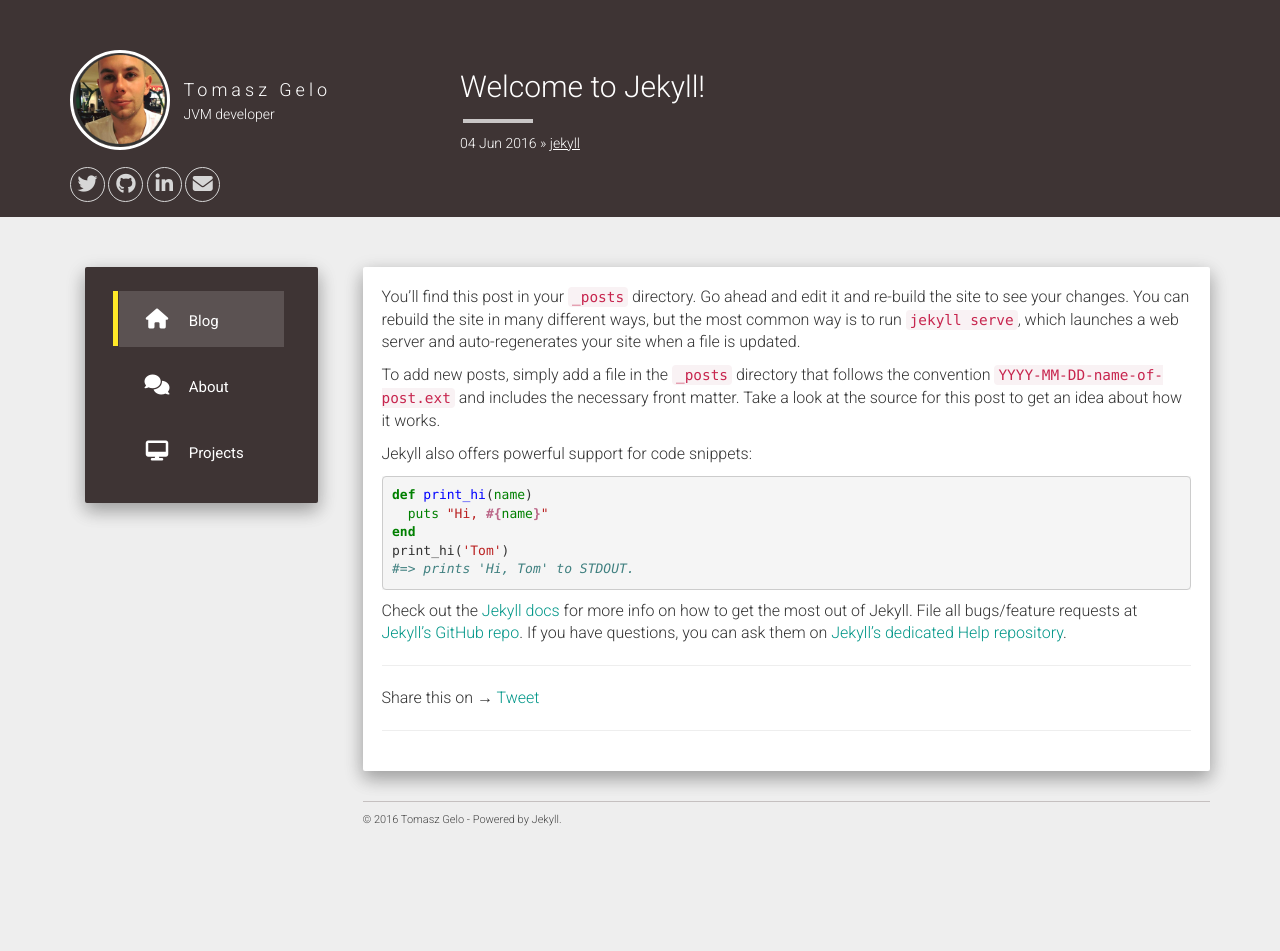
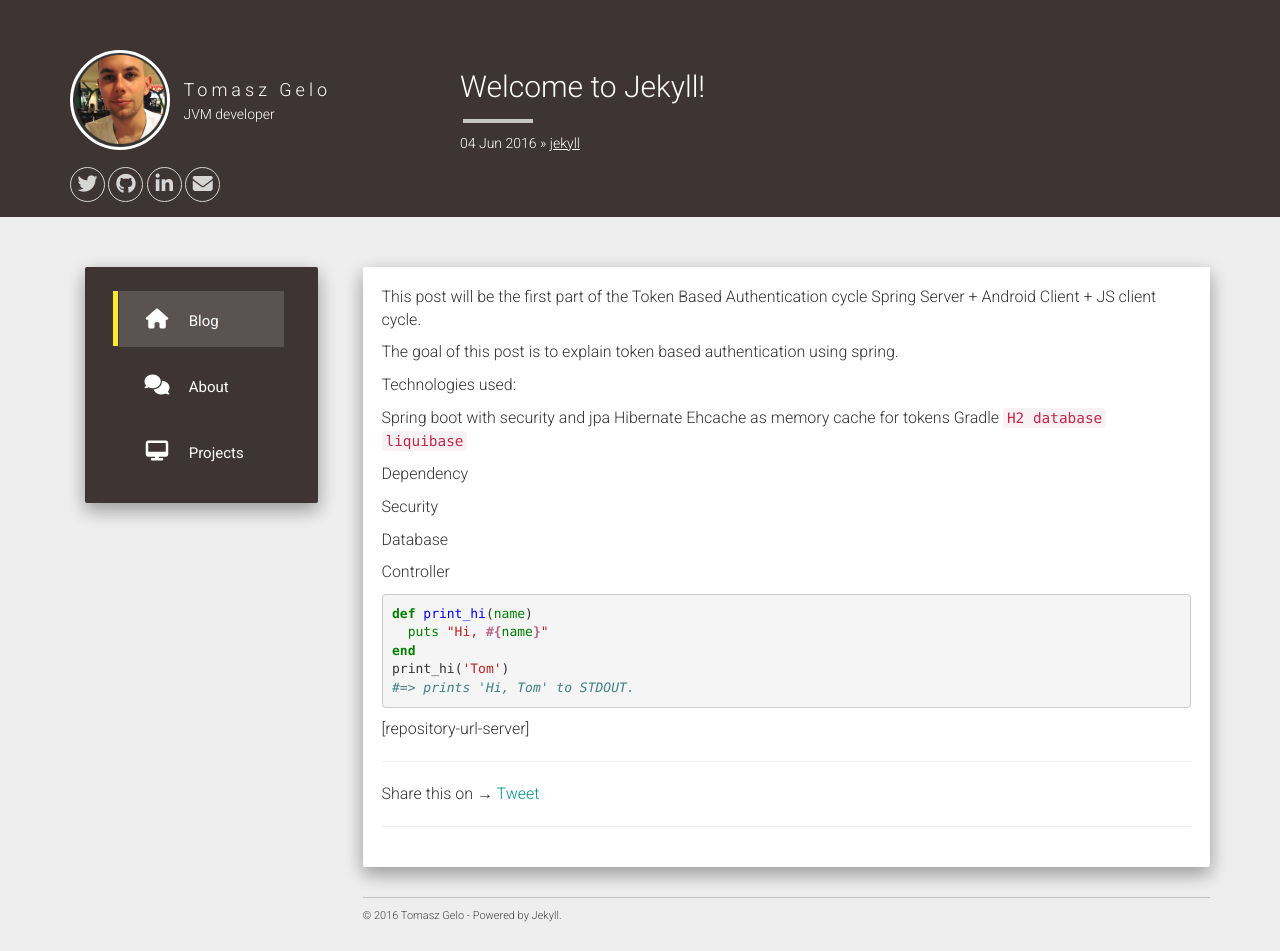
Before and after one commit to tgelo/tgelo.github.io, a Jekyll site: the page built from _posts/2017-01-11-spring-android-angular.md, in a window 1280 px wide. Built offline with Jekyll 4.4.1, drawn with Linux system fonts in a browser that asks for light colours; nearby versions of some CDN libraries; comment, search, counter and statistics services are not loaded; before the commit the page ends 900 px from its top, so only the background shows below that.

Commit message:
Beginning

```diff
--- a/_posts/2017-01-11-spring-android-angular.md
+++ b/_posts/2017-01-11-spring-android-angular.md
@@ -4,11 +4,32 @@ title:  "Welcome to Jekyll!"
 date:   2016-06-04 13:50:39
 categories: jekyll
 ---
-You’ll find this post in your `_posts` directory. Go ahead and edit it and re-build the site to see your changes. You can rebuild the site in many different ways, but the most common way is to run `jekyll serve`, which launches a web server and auto-regenerates your site when a file is updated.
 
-To add new posts, simply add a file in the `_posts` directory that follows the convention `YYYY-MM-DD-name-of-post.ext` and includes the necessary front matter. Take a look at the source for this post to get an idea about how it works.
+This post will be the first part of the Token Based Authentication cycle Spring Server + Android Client + JS client cycle.
 
-Jekyll also offers powerful support for code snippets:
+The goal of this post is to explain token based authentication using spring.
+
+Technologies used:
+
+Spring boot with security and jpa
+Hibernate
+Ehcache as memory cache for tokens
+Gradle
+`H2 database`
+`liquibase`
+
+
+Dependency
+
+Security
+
+Database
+
+Controller
+
+
+
+
 
 {% highlight ruby %}
 def print_hi(name)
@@ -18,8 +39,4 @@ print_hi('Tom')
 #=> prints 'Hi, Tom' to STDOUT.
 {% endhighlight %}
 
-Check out the [Jekyll docs][jekyll] for more info on how to get the most out of Jekyll. File all bugs/feature requests at [Jekyll’s GitHub repo][jekyll-gh]. If you have questions, you can ask them on [Jekyll’s dedicated Help repository][jekyll-help].
-
-[jekyll]:      http://jekyllrb.com
-[jekyll-gh]:   https://github.com/jekyll/jekyll
-[jekyll-help]: https://github.com/jekyll/jekyll-help
+[repository-url-server]
```
